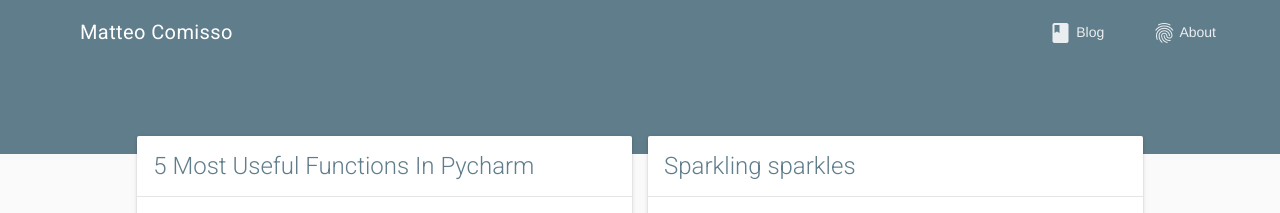
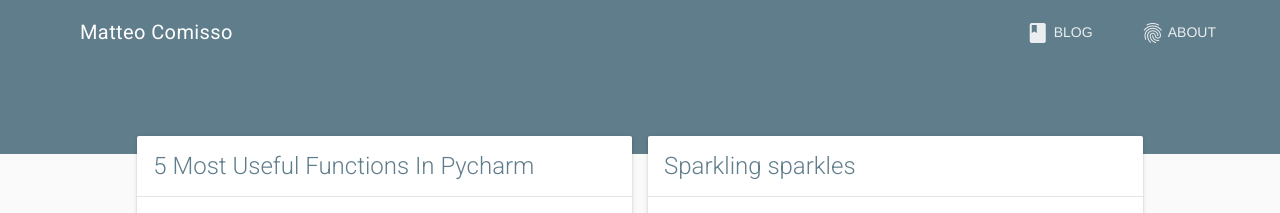
Before and after one commit to mcomisso/mcomisso.github.io, a Jekyll site: the page built from index.html, in a window 1280 px wide. Shown: the top 213 px of the page. Built offline with Jekyll 4.4.1, drawn with Linux system fonts in a browser that asks for light colours; nearby versions of some CDN libraries; the list of posts is cut into pages by our own code.

Commit message:
header with uppercase buttons

```diff
--- a/_includes/menu.html
+++ b/_includes/menu.html
@@ -1,4 +1,4 @@
 <!-- <a class="mdl-navigation__link" href="/projects">Hobby Projects</a> -->
 <!-- <a class="mdl-navigation__link" href="/cv">Personal CV</a> -->
-<a class="mdl-navigation__link" href="/"><i class="material-icons">book</i> Blog</a>
-<a class="mdl-navigation__link" href="/about"><i class="material-icons">fingerprint</i> About</a>
+<a class="mdl-navigation__link mdl-typography--text-uppercase" href="/"><i class="material-icons">book</i> Blog</a>
+<a class="mdl-navigation__link mdl-typography--text-uppercase" href="/about"><i class="material-icons">fingerprint</i> About</a>
```
